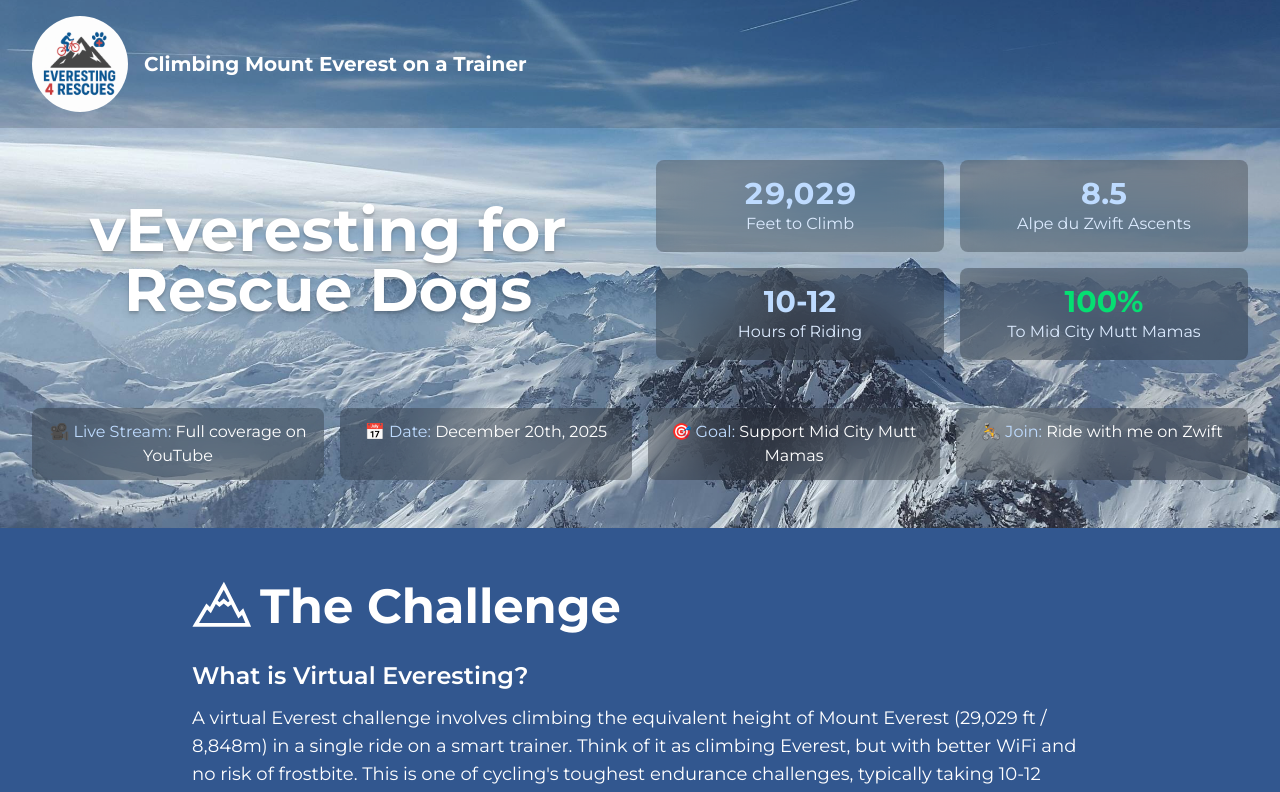
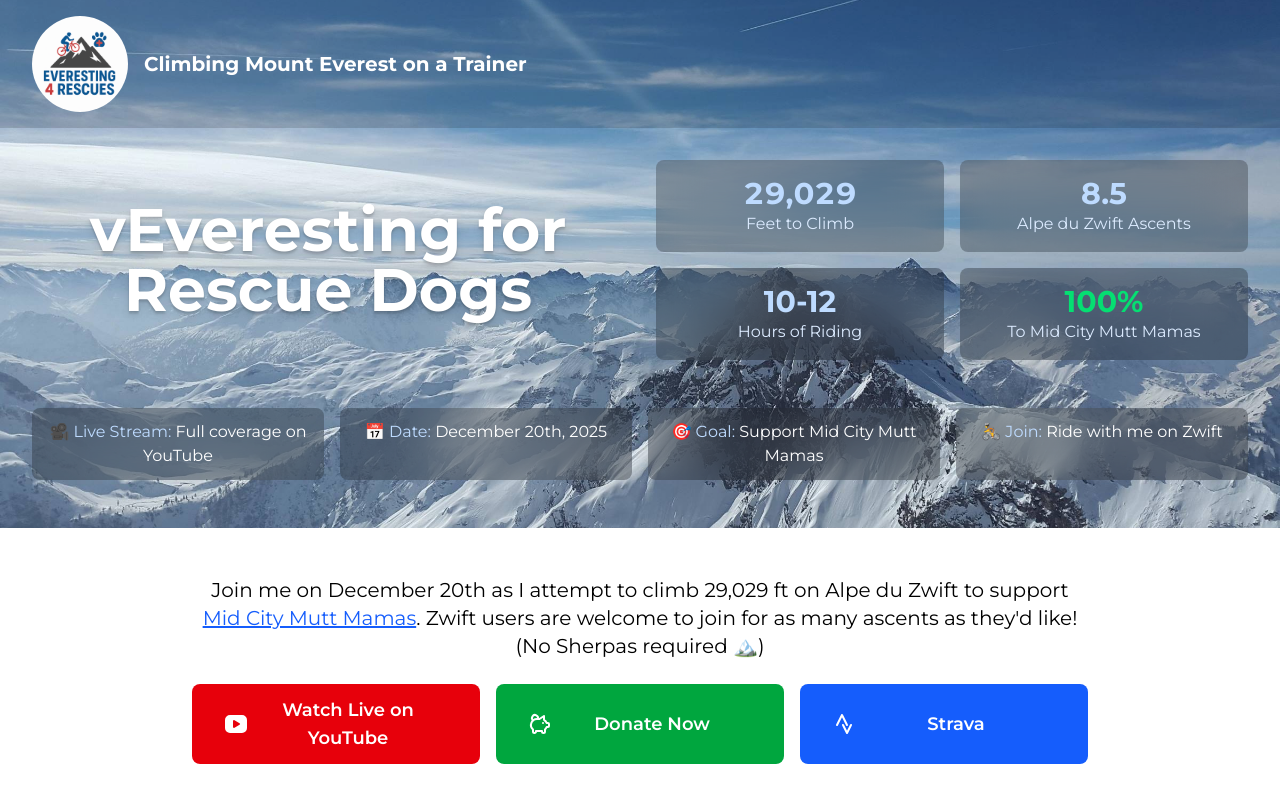
Before and after one commit to sscaff1/everesting4rescues, a Next.js app: page / in a window 1280 px wide. Shown: the top 792 px of the page. Built offline with nearby package versions, Linux system fonts and the light colour scheme.

Commit message:
chore: add calltoaction buttons

```diff
--- a/src/app/page.tsx
+++ b/src/app/page.tsx
@@ -1,8 +1,8 @@
 import Image from 'next/image';
 import Hero from '@/components/Hero';
-// import CallToAction from '@/components/CallToAction';
+import CallToAction from '@/components/CallToAction';
 import Challenge from '@/components/Challenge';
-// import CallToActionButtons from '@/components/CallToActionButtons';
+import CallToActionButtons from '@/components/CallToActionButtons';
 import { MID_CITY_MUTT_MAMAS_URL } from '@/constants';
 
 export default function Home() {
@@ -17,7 +17,7 @@
       </head>
       <div>
         <Hero />
-        {/* <CallToAction /> */}
+        <CallToAction />
         <Challenge />
         {/* Mid City Mutt Mamas Section - Full Width */}
         <div className="bg-[#dde1ec] py-8 text-[#202d46]">
@@ -81,9 +81,9 @@
               <p className="text-xl text-gray-600 mb-8">
                 Watch the live stream on December 20th and help us make a difference!
               </p>
-              {/* <div className="max-w-4xl mx-auto">
+              <div className="max-w-4xl mx-auto">
                 <CallToActionButtons />
-              </div> */}
+              </div>
             </div>
           </div>
         </div>
--- a/src/components/CallToActionButtons.tsx
+++ b/src/components/CallToActionButtons.tsx
@@ -1,5 +1,5 @@
-import { TbBrandYoutubeFilled, TbBrandZwift, TbPigMoney } from 'react-icons/tb';
-import { YOUTUBE_URL, ZWIFT_URL, DONATION_URL } from '@/constants';
+import { TbBrandYoutubeFilled, TbPigMoney, TbBrandStrava } from 'react-icons/tb';
+import { YOUTUBE_URL, DONATION_URL, STRAVA_URL } from '@/constants';
 
 const BUTTONS = [
   {
@@ -9,19 +9,26 @@
     backgroundColor: 'bg-red-600',
     hoverColor: 'hover:bg-red-700',
   },
-  {
-    label: 'Join on Zwift',
-    icon: TbBrandZwift,
-    href: ZWIFT_URL,
-    backgroundColor: 'bg-purple-600',
-    hoverColor: 'hover:bg-purple-700',
-  },
+  // {
+  //   label: 'Join on Zwift',
+  //   icon: TbBrandZwift,
+  //   href: ZWIFT_URL,
+  //   backgroundColor: 'bg-purple-600',
+  //   hoverColor: 'hover:bg-purple-700',
+  // },
   {
     label: 'Donate Now',
     icon: TbPigMoney,
     href: DONATION_URL,
     backgroundColor: 'bg-green-600',
     hoverColor: 'hover:bg-green-700',
+  },
+  {
+    label: 'Strava',
+    icon: TbBrandStrava,
+    href: STRAVA_URL,
+    backgroundColor: 'bg-blue-600',
+    hoverColor: 'hover:bg-blue-700',
   },
 ];
 
--- a/src/constants.ts
+++ b/src/constants.ts
@@ -1,5 +1,6 @@
 export const YOUTUBE_URL = 'https://www.youtube.com/@stevenscaffidi';
 export const ZWIFT_URL = 'https://zwiftinsider.com/zwift-virtual-everest-challenge-to-support-mid-city-mutt-mamas/';
-export const DONATION_URL = 'https://www.midcitymutt.org/';
+export const STRAVA_URL = 'https://www.strava.com/athletes/114359616';
+export const DONATION_URL = 'https://gofund.me/cec5e37d';
 export const MID_CITY_MUTT_MAMAS_URL = 'https://www.midcitymutt.org/';
 export const EMAIL_ADDRESS = 'sscaff1@gmail.com';
```
Also changed, not shown: eslint.config.mjs (+4 -4 lines).
